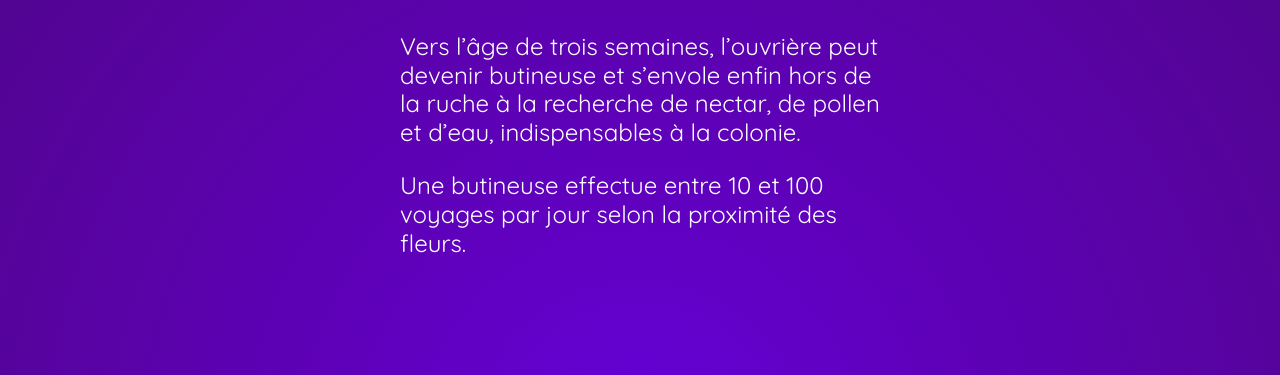
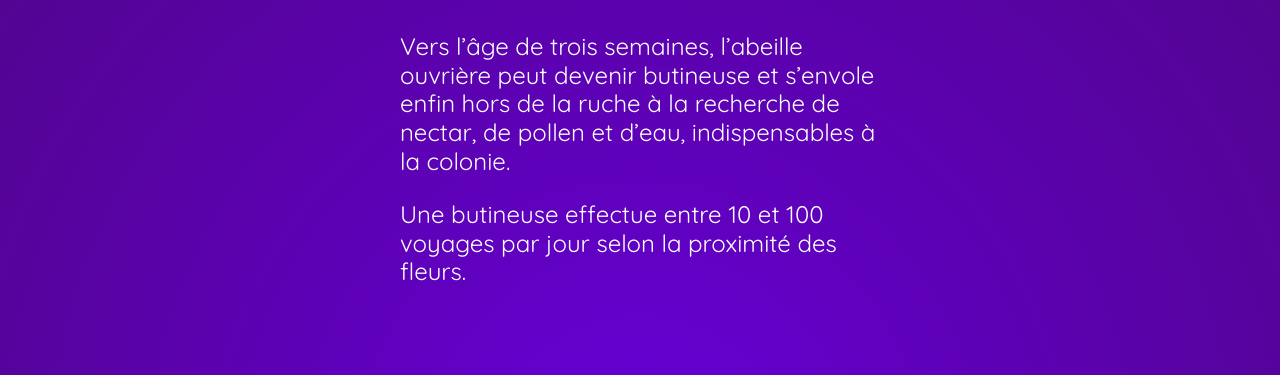
Before and after one commit to Moskovic/pollinisation, a plain HTML site: page etape1.html in a window 1280 px wide. Shown: the part 300-675 px from the top of the page. Drawn offline with nearby package versions, Linux system fonts and the light colour scheme.

Commit message:
last fix

```diff
--- a/etape1.html
+++ b/etape1.html
@@ -20,7 +20,7 @@
   </video></a>
 
     <h1>DÉPART DE LA RUCHE</h1>
-    <p>Vers l’âge de trois semaines, l’ouvrière peut devenir butineuse et s’envole enfin hors de la ruche à la recherche de nectar, de pollen et d’eau, indispensables à la colonie.</p>
+    <p>Vers l’âge de trois semaines, l’abeille ouvrière peut devenir butineuse et s’envole enfin hors de la ruche à la recherche de nectar, de pollen et d’eau, indispensables à la colonie.</p>
     <p>Une butineuse effectue entre 10 et 100 voyages par jour selon la proximité des fleurs.</p>
   </div>
   <div class="content_video">
```
